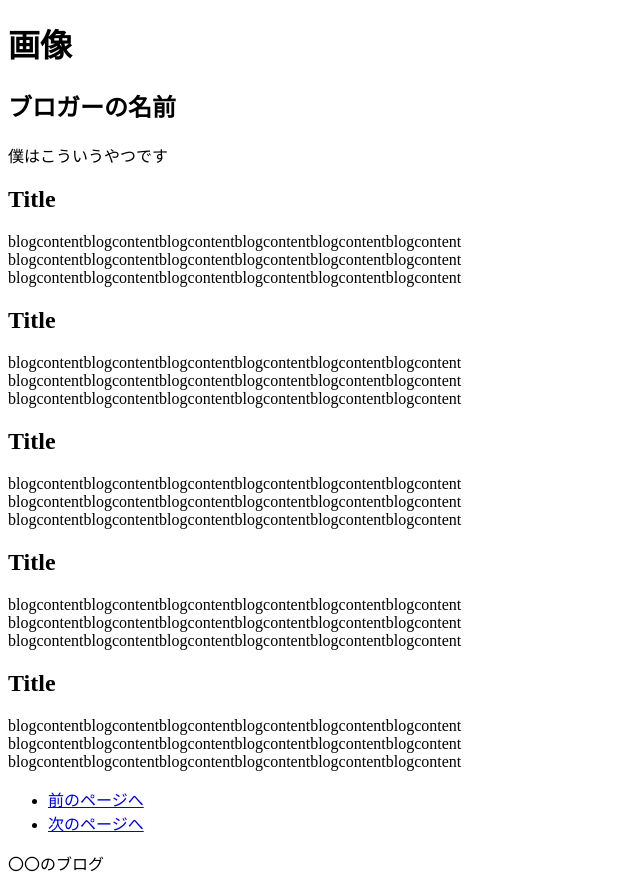
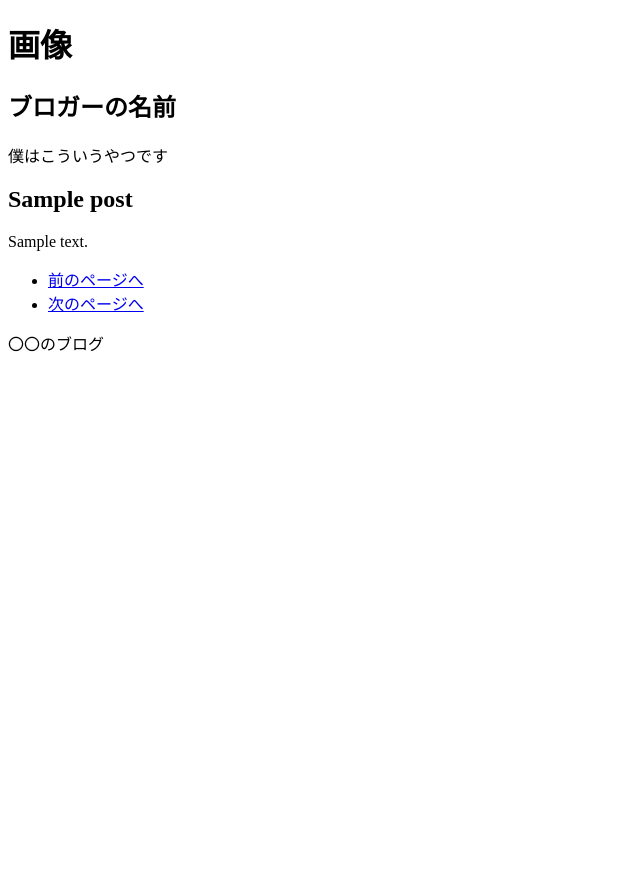
Before and after one commit to Kotaro456/php-blog, a PHP site: page / in a window 1280 px wide. Shown: the part 240-1131 px from the top of the page, without its empty margins (0-640 px from the left). After the commit the page ends 592 px from the top, so only its background shows below. Run offline with PHP 8.4, Linux system fonts and the light colour scheme; tables that the repository leaves empty or names only in its code hold one stand-in row (values such as "Sample post"); a stand-in replaces the project's code that opens the database connection.

Commit message:
modified index.php to view posts

```diff
--- a/index.php
+++ b/index.php
@@ -1,3 +1,8 @@
+<?php
+    require('dbconnect.php');
+
+    $posts = $db->query('SELECT * FROM posts');
+?>
 <!DOCTYPE html>
 <html lang="ja">
 <head>
@@ -30,50 +35,15 @@
 
         <!-- 記事一覧 -->
         <div class="contents">
+
+        <?php foreach($posts as $post): ?>
             <div class="content">
-                <h2>Title</h2>
+                <h2><?php echo $post['title']; ?></h2>
                 <p>
-                    blogcontentblogcontentblogcontentblogcontentblogcontentblogcontent<br>
-                    blogcontentblogcontentblogcontentblogcontentblogcontentblogcontent<br>
-                    blogcontentblogcontentblogcontentblogcontentblogcontentblogcontent<br>
+                   <?php echo $post['content']; ?>
                 </p>
             </div>
-
-            <div class="content">
-                <h2>Title</h2>
-                <p>
-                    blogcontentblogcontentblogcontentblogcontentblogcontentblogcontent<br>
-                    blogcontentblogcontentblogcontentblogcontentblogcontentblogcontent<br>
-                    blogcontentblogcontentblogcontentblogcontentblogcontentblogcontent<br>
-                </p>
-            </div>
-
-            <div class="content">
-                <h2>Title</h2>
-                <p>
-                    blogcontentblogcontentblogcontentblogcontentblogcontentblogcontent<br>
-                    blogcontentblogcontentblogcontentblogcontentblogcontentblogcontent<br>
-                    blogcontentblogcontentblogcontentblogcontentblogcontentblogcontent<br>
-                </p>
-            </div>
-
-            <div class="content">
-                <h2>Title</h2>
-                <p>
-                    blogcontentblogcontentblogcontentblogcontentblogcontentblogcontent<br>
-                    blogcontentblogcontentblogcontentblogcontentblogcontentblogcontent<br>
-                    blogcontentblogcontentblogcontentblogcontentblogcontentblogcontent<br>
-                </p>
-            </div>
-
-            <div class="content">
-                <h2>Title</h2>
-                <p>
-                    blogcontentblogcontentblogcontentblogcontentblogcontentblogcontent<br>
-                    blogcontentblogcontentblogcontentblogcontentblogcontentblogcontent<br>
-                    blogcontentblogcontentblogcontentblogcontentblogcontentblogcontent<br>
-                </p>
-            </div>
+        <?php endforeach; ?>
 
             <!-- ページング -->
             <div class="pages">
--- a/post/create.php
+++ b/post/create.php
@@ -14,9 +14,6 @@
         // フォームの値を変数に入れておく htmlspecialcharsでHTMLエンティティ化する
         $title = htmlspecialchars($_POST['title'], ENT_QUOTES);
         $content = htmlspecialchars($_POST['content'], ENT_QUOTES);
-
-
-
 
             // SQL文を直書きはまずいので、サニタイズ
             $sth = $db->prepare('INSERT INTO posts (title, content, created) values (?, ?, now())');
```
